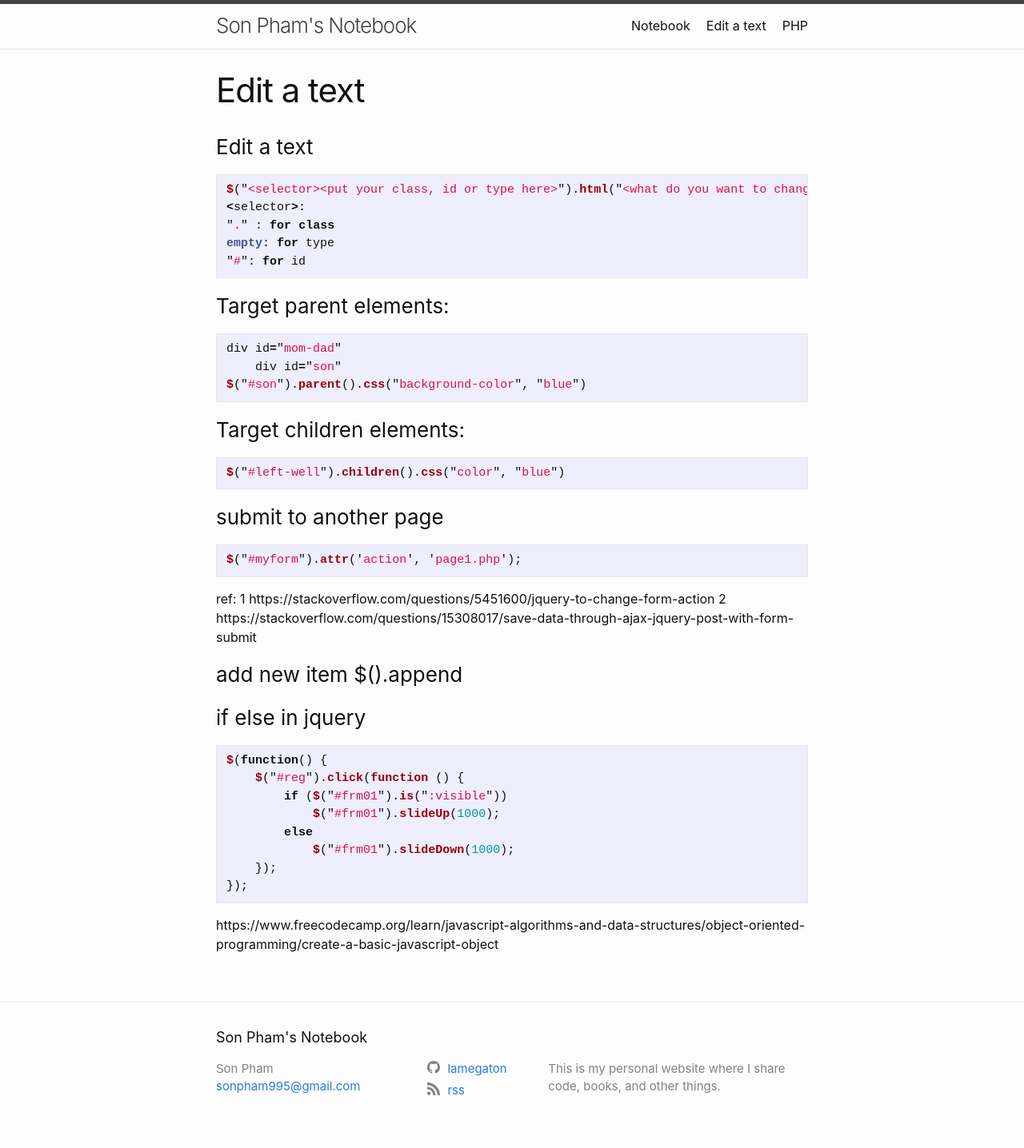
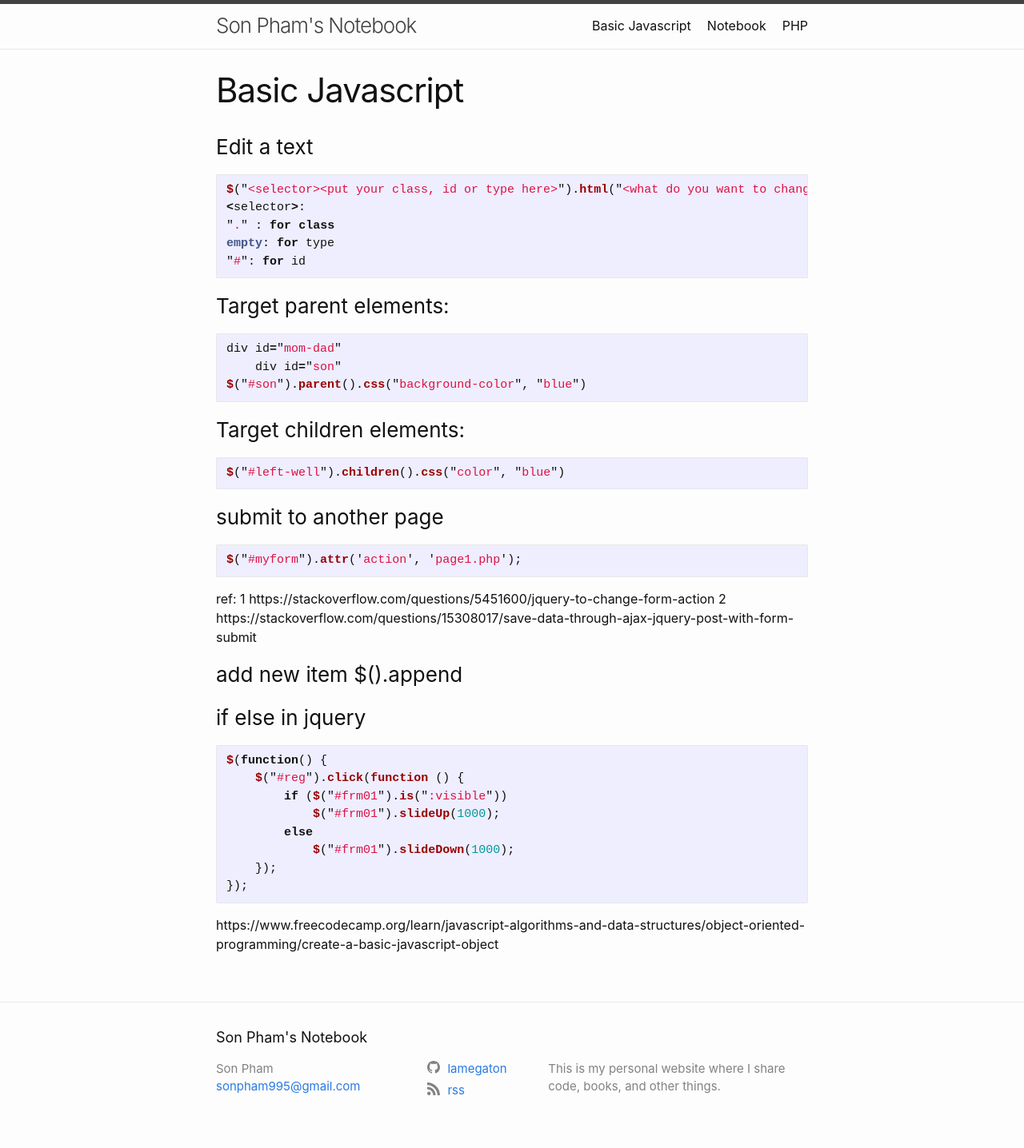
Before and after one commit to lamegaton/lamegaton.github.io, a Jekyll site: the page built from notebook/javascript/index.md, in a window 1280 px wide. Shown: the whole page at 80% size. Built offline with Jekyll 4.4.1, drawn with Linux system fonts in a browser that asks for light colours; our own code applies the rules of GitHub Pages for plain Markdown files.

Commit message:
Update index.md

````diff
--- a/notebook/javascript/index.md
+++ b/notebook/javascript/index.md
@@ -1,3 +1,10 @@
+---
+type: post
+title: Basic Javascript
+category: /notebook/javascript
+---
+
+
 ### Edit a text
 
 ```javascript
````
